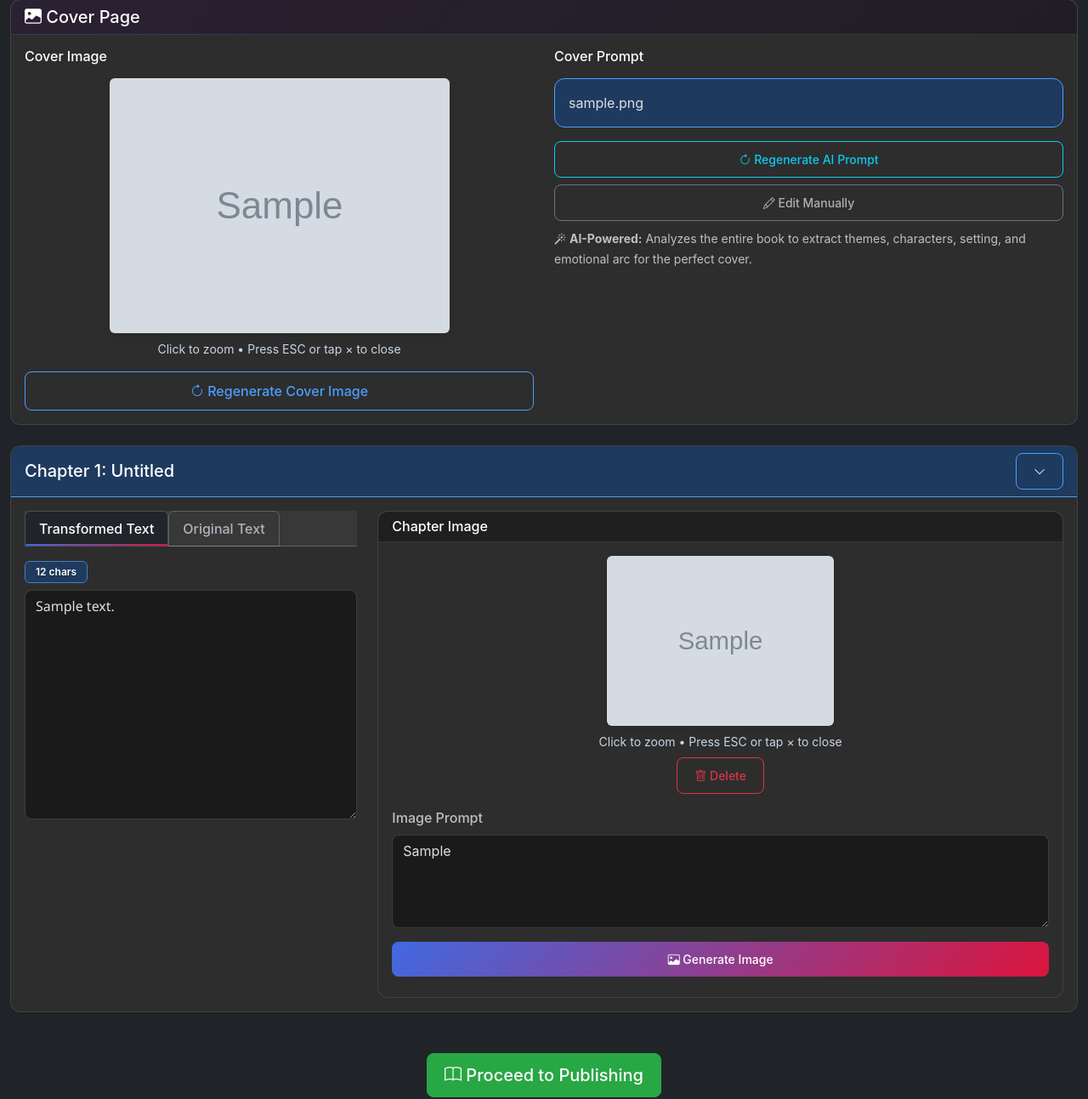
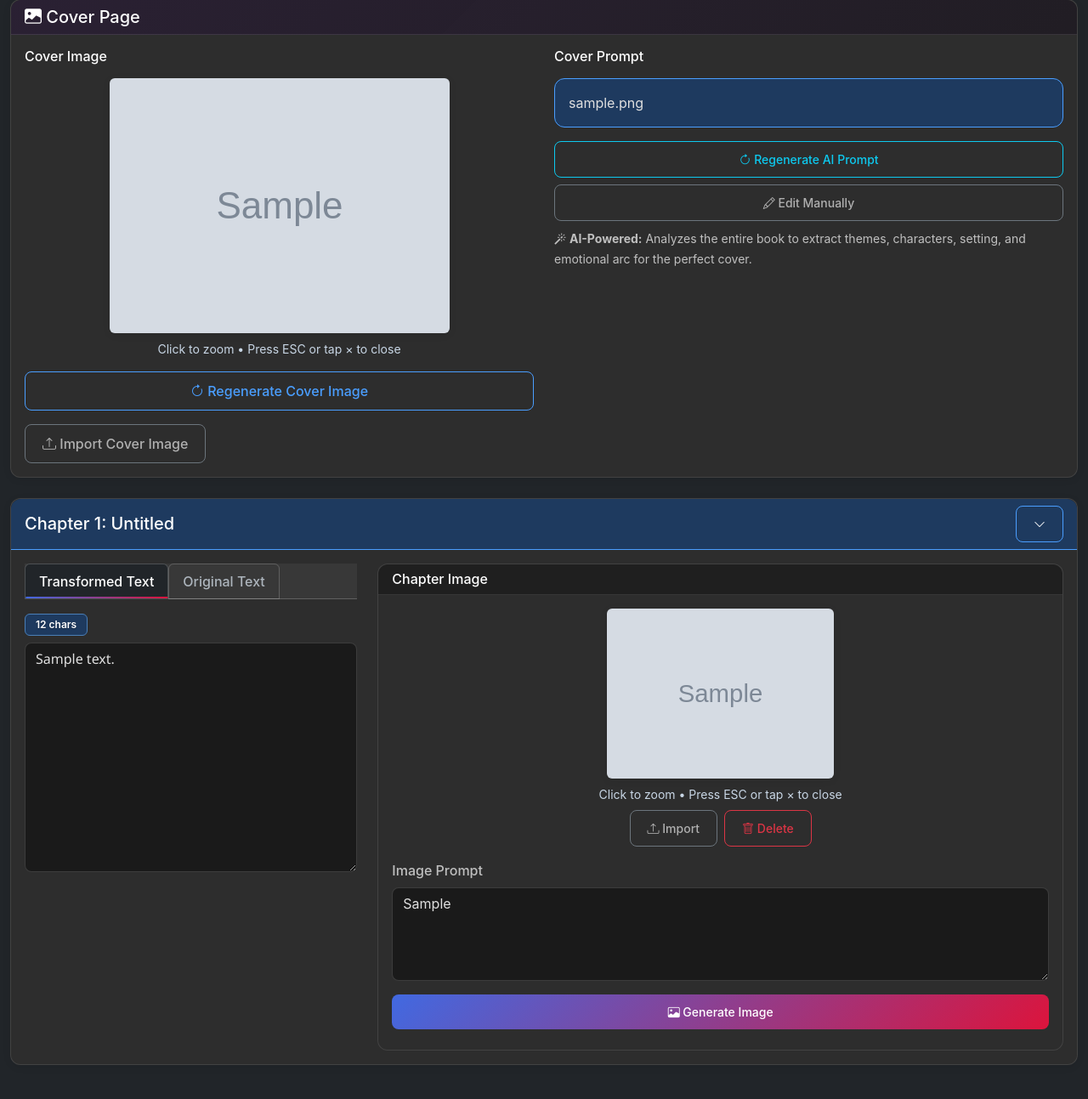
Before and after one commit to Digitalgods2/KidsFastapi, a FastAPI app: page /adaptations/1/review in a window 1280 px wide. Shown: the part 304-1597 px from the top of the page at 85% size. Run offline with FastAPI, Linux system fonts and the light colour scheme; tables that the repository leaves empty hold one stand-in row (values such as "Sample post"); grey boxes marked "Sample" are stand-in pictures; parts of the project's set-up code (start-up, migrations or seed data) failed here and were passed over; some libraries are stand-ins or nearby versions.

Commit message:
feat(ui): add Import buttons for cover and chapter images in unified_review; wire to new endpoints; accept PNG/JPG; update on success

```diff
--- a/templates/pages/unified_review.html
+++ b/templates/pages/unified_review.html
@@ -81,6 +81,12 @@
                                     <button class="btn btn-outline-primary" onclick="regenerateCover()">
                                         <i class="bi bi-arrow-clockwise"></i> Regenerate Cover Image
                                     </button>
+                                    <div class="mt-2">
+                                        <label class="btn btn-outline-secondary">
+                                            <i class="bi bi-upload"></i> Import Cover Image
+                                            <input type="file" id="importCoverInput" accept="image/png,image/jpeg" hidden onchange="importCover(event)">
+                                        </label>
+                                    </div>
                                 </div>
                             {% else %}
                                 <div class="alert alert-info">
@@ -220,7 +226,11 @@
                                             </a>
                                         </div>
                                         <p class="text-muted small text-center mb-2">Click to zoom • Press ESC or tap × to close</p>
-                                        <div>
+                                        <div class="d-flex justify-content-center gap-2">
+                                            <label class="btn btn-sm btn-outline-secondary mb-0">
+                                                <i class="bi bi-upload"></i> Import
+                                                <input type="file" accept="image/png,image/jpeg" hidden onchange="importChapterImage(event, {{ chapter.chapter_id }})">
+                                            </label>
                                             <button class="btn btn-sm btn-outline-danger"
                                                     onclick="deleteImage({{ chapter.chapter_id }})">
                                                 <i class="bi bi-trash"></i> Delete
@@ -493,6 +503,77 @@ async function saveAllChanges() {
 
 // Cover page functions
 const adaptationId = {{ adaptation.adaptation_id }};
+
+async function importCover(e) {
+    const file = e.target.files && e.target.files[0];
+    if (!file) return;
+    const fd = new FormData();
+    fd.append('file', file);
+    const btnArea = e.target.closest('label');
+    if (btnArea) btnArea.classList.add('disabled');
+    try {
+        const res = await fetch(`/review/adaptation/${adaptationId}/import-cover`, { method: 'POST', body: fd });
+        const data = await res.json();
+        if (data.success && data.image_url) {
+            // Update cover image if present on page
+            const coverImg = document.querySelector('#unified-cover-gallery img');
+            const coverLink = document.querySelector('#unified-cover-gallery a');
+            if (coverImg) coverImg.src = data.image_url;
+            if (coverLink) coverLink.href = data.image_url;
+            alert('Cover image imported successfully.');
+        } else {
+            alert('Import failed: ' + (data.error || 'Unknown error'));
+        }
+    } catch (err) {
+        alert('Error importing cover: ' + err.message);
+    } finally {
+        if (btnArea) btnArea.classList.remove('disabled');
+        e.target.value = '';
+    }
+}
+
+async function importChapterImage(e, chapterId) {
+    const file = e.target.files && e.target.files[0];
+    if (!file) return;
+    const fd = new FormData();
+    fd.append('file', file);
+    const label = e.target.closest('label');
+    if (label) label.classList.add('disabled');
+    try {
+        const res = await fetch(`/review/chapter/${chapterId}/import-image`, { method: 'POST', body: fd });
+        const data = await res.json();
+        if (data.success && data.image_url) {
+            const container = document.querySelector(`#image-container-${chapterId}`);
+            if (container) {
+                container.innerHTML = `
+                    <div class="pswp-gallery" data-pswp-no-fallback>
+                        <a href="${data.image_url}" data-pswp-width="1600" data-pswp-height="1200">
+                            <img src="${data.image_url}" class="img-fluid rounded shadow-sm mb-2" style="max-height: 200px; cursor: zoom-in;" alt="Chapter ${chapterId}">
+                        </a>
+                    </div>
+                    <p class="text-muted small text-center mb-2">Click to zoom • Press ESC or tap × to close</p>
+                    <div class="d-flex justify-content-center gap-2">
+                        <label class="btn btn-sm btn-outline-secondary mb-0">
+                            <i class="bi bi-upload"></i> Import
+                            <input type="file" accept="image/png,image/jpeg" hidden onchange="importChapterImage(event, ${chapterId})">
+                        </label>
+                        <button class="btn btn-sm btn-outline-danger" onclick="deleteImage(${chapterId})">
+                            <i class="bi bi-trash"></i> Delete
+                        </button>
+                    </div>
+                `;
+            }
+            alert('Chapter image imported successfully.');
+        } else {
+            alert('Import failed: ' + (data.error || 'Unknown error'));
+        }
+    } catch (err) {
+        alert('Error importing image: ' + err.message);
+    } finally {
+        if (label) label.classList.remove('disabled');
+        e.target.value = '';
+    }
+}
 
 function viewCoverImage() {
     const modal = new bootstrap.Modal(document.getElementById('coverImageModal'));
```
